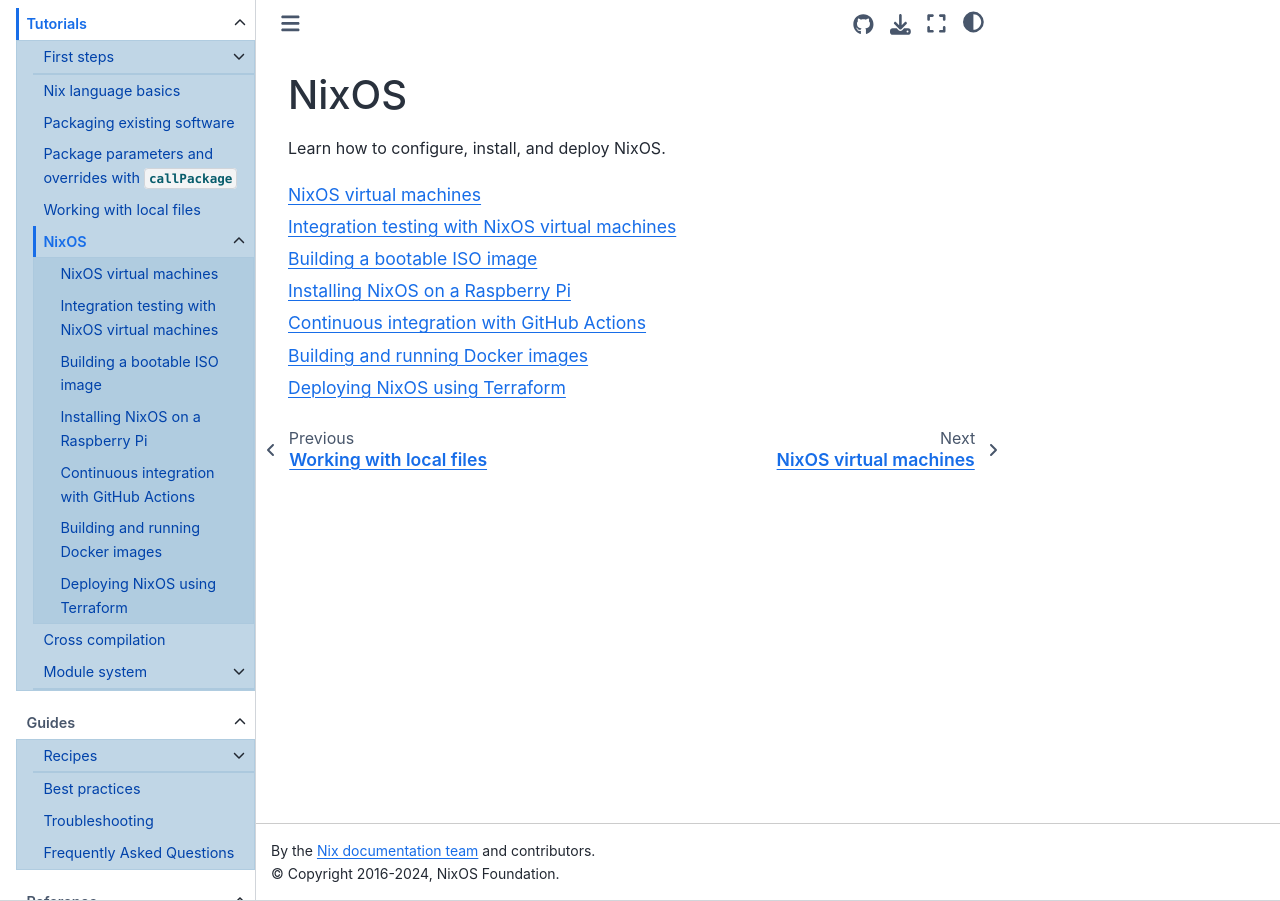
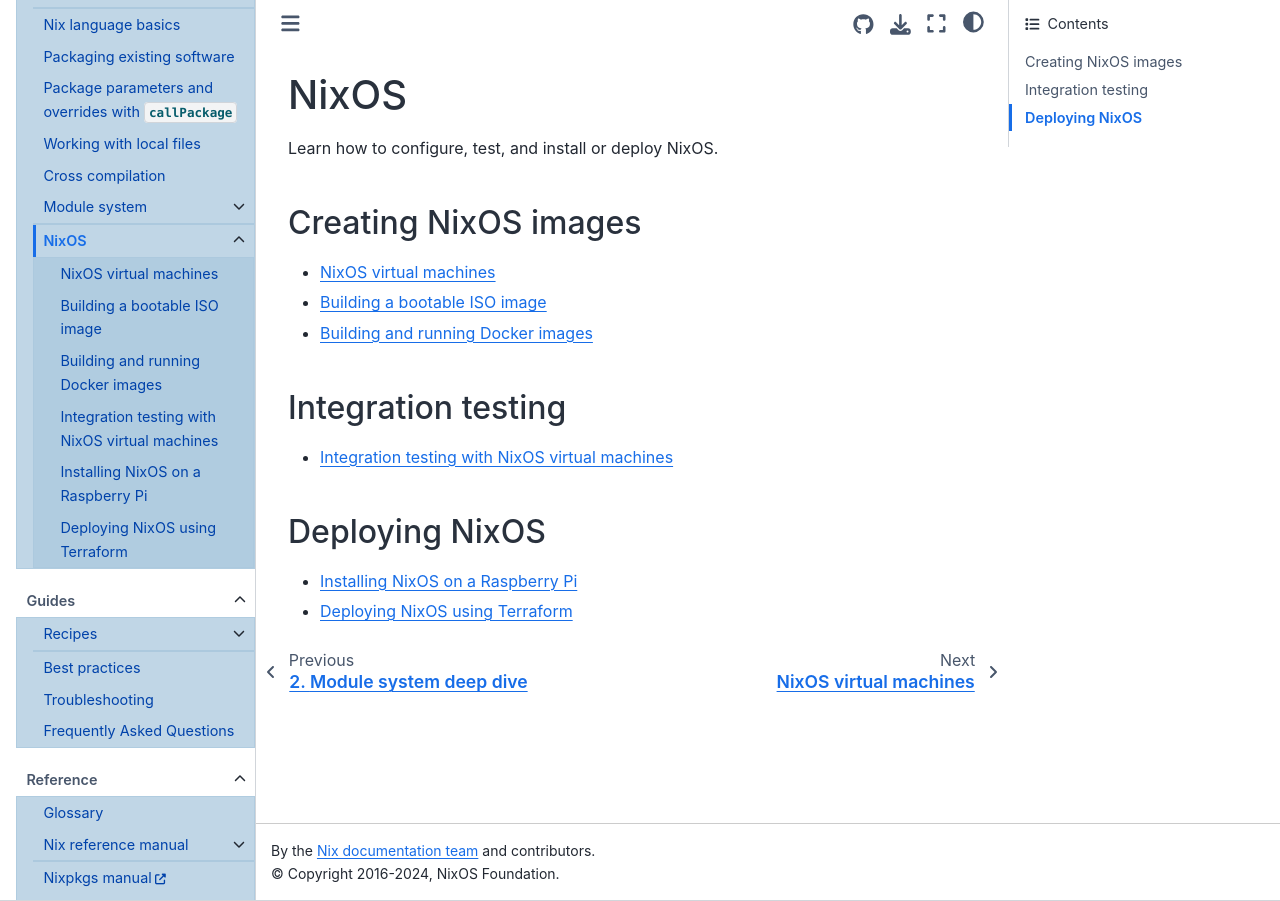
Before and after one commit to NixOS/nix.dev, a Sphinx documentation site: the page built from source/tutorials/nixos/index.md, in a window 1280 px wide. Built offline with Sphinx 7.4.7 and the Sphinx Book theme 1.1.4, drawn with Linux system fonts in a browser that asks for light colours.

Commit message:
restructure NixOS tutorials TOC (#1037)
Co-authored-by: Valentin Gagarin <valentin@gagarin.work>

````diff
--- a/source/tutorials/nixos/index.md
+++ b/source/tutorials/nixos/index.md
@@ -1,14 +1,30 @@
 # NixOS
 
-Learn how to configure, install, and deploy NixOS.
+Learn how to configure, test, and install or deploy NixOS.
+
+## Creating NixOS images
+
+- [](nixos-configuration-on-vm)
+- [](building-bootable-iso-image)
+- [](building-and-running-docker-images)
+
+## Integration testing
+
+- [](integration-testing-using-virtual-machines)
+
+## Deploying NixOS
+
+- [](installing-nixos-on-a-raspberry-pi)
+- [](deploying-nixos-using-terraform)
+
 
 ```{toctree}
 :maxdepth: 1
+:hidden: true
 nixos-configuration-on-vm.md
+building-bootable-iso-image.md
+building-and-running-docker-images.md
 integration-testing-using-virtual-machines.md
-building-bootable-iso-image.md
 installing-nixos-on-a-raspberry-pi.md
-continuous-integration-github-actions.md
-building-and-running-docker-images.md
 deploying-nixos-using-terraform.md
 ```
````
Also changed, not shown: source/guides/recipes/continuous-integration-github-actions.md (renamed from source/tutorials/nixos/continuous-integration-github-actions.md, +1 -1 lines), source/guides/recipes/index.md (+1 -0 lines), source/index.md (+1 -1 lines), source/tutorials/index.md (+1 -1 lines), source/tutorials/nixos/deploying-nixos-using-terraform.md (+1 -2 lines), 1 other file.
